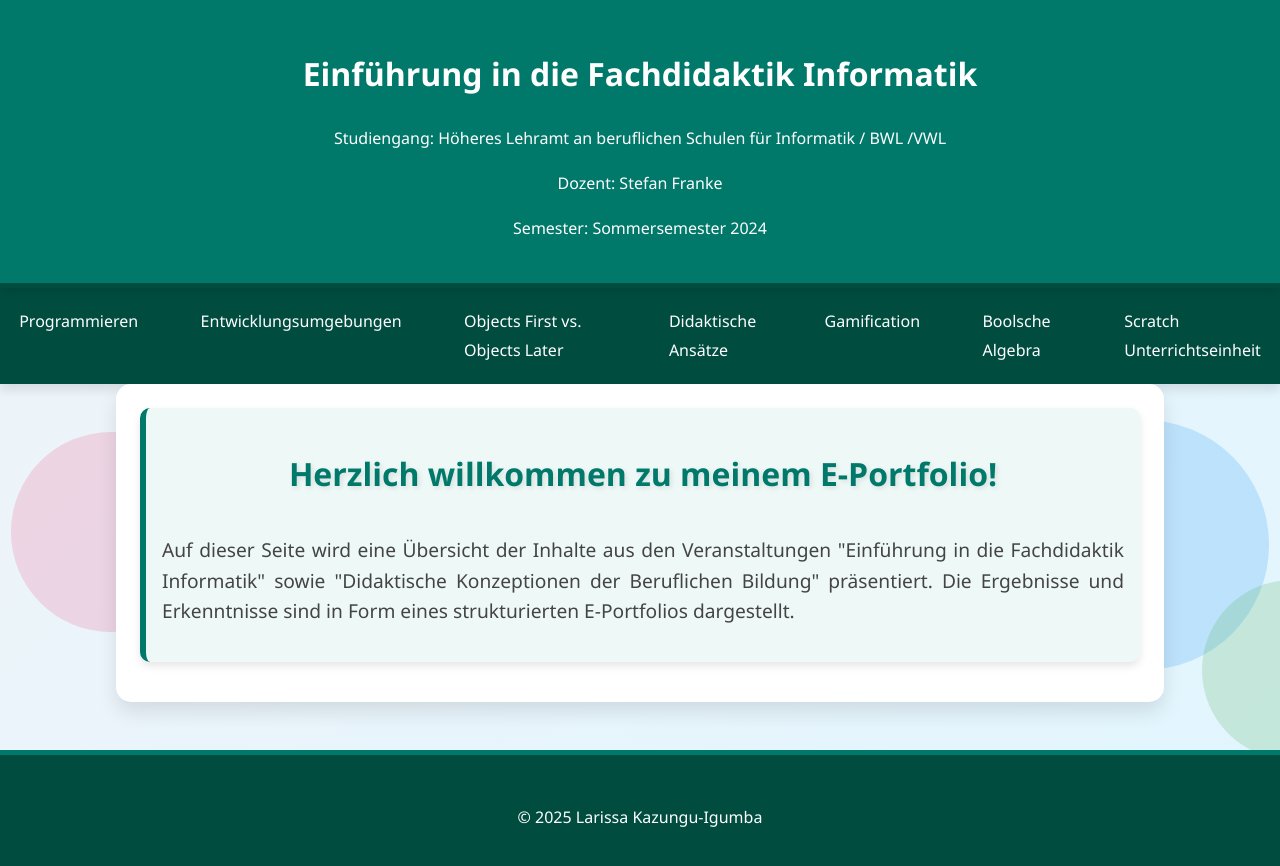
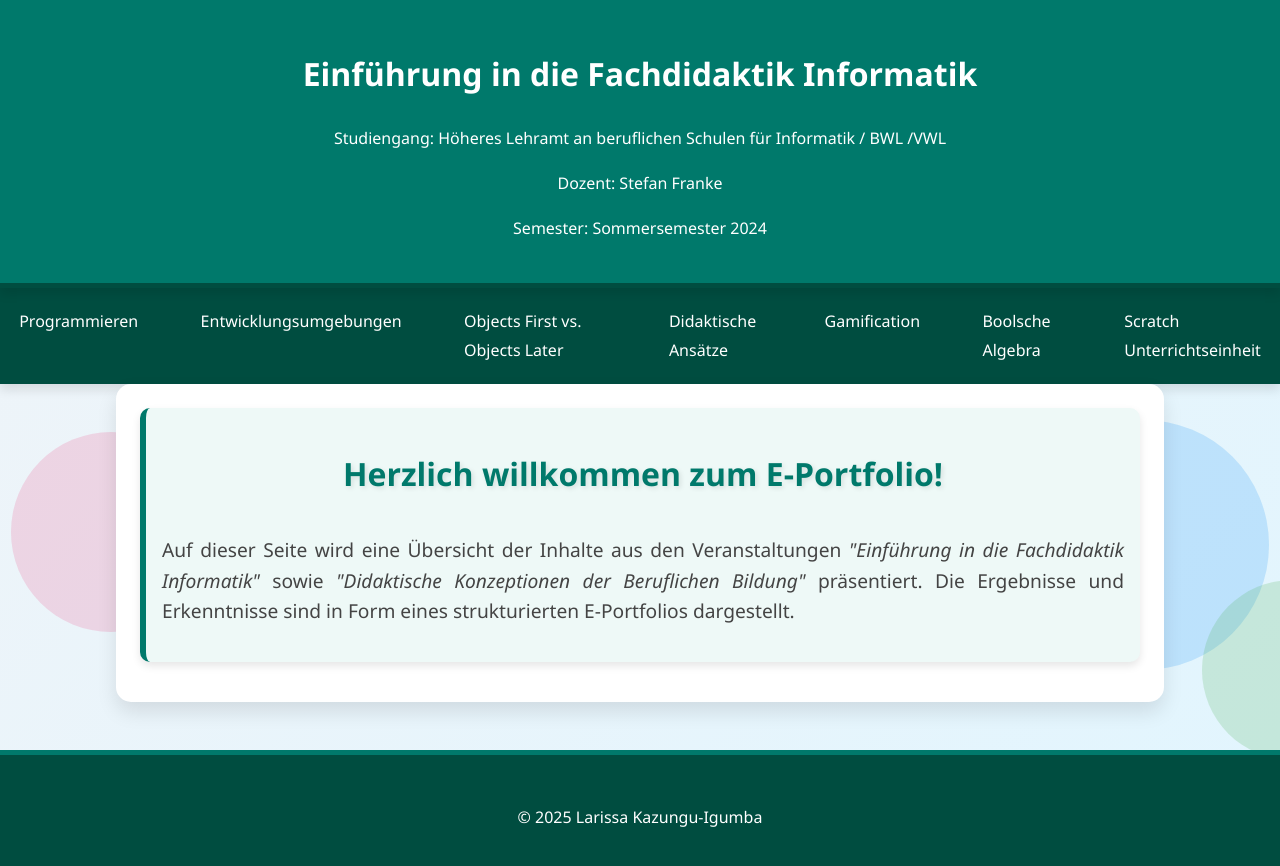
Before and after one commit to LKI17/Franke_HTML, a plain HTML site: page index.html in a window 1280 px wide. Shown: the top 866 px of the page. Drawn offline with Linux system fonts and the light colour scheme.

Commit message:
Finale Korrektur

```diff
--- a/index.html
+++ b/index.html
@@ -32,10 +32,10 @@
 
     <main>
         <div class="h1-container">
-        <h1>Herzlich willkommen zu meinem E-Portfolio!
+        <h1>Herzlich willkommen zum E-Portfolio!
         </h1>
-        <p class="justified-text">Auf dieser Seite wird eine Übersicht der Inhalte aus den Veranstaltungen "Einführung in die Fachdidaktik
-            Informatik" sowie "Didaktische Konzeptionen der Beruflichen Bildung" präsentiert. Die Ergebnisse und
+        <p class="justified-text">Auf dieser Seite wird eine Übersicht der Inhalte aus den Veranstaltungen <em>"Einführung in die Fachdidaktik
+            Informatik"</em>  sowie <em>"Didaktische Konzeptionen der Beruflichen Bildung"</em>  präsentiert. Die Ergebnisse und
             Erkenntnisse sind in Form eines strukturierten E-Portfolios dargestellt.</p>
         </div>
     </main>
```
Also changed, not shown: Didaktische Ansätze.html (+1 -1 lines).
